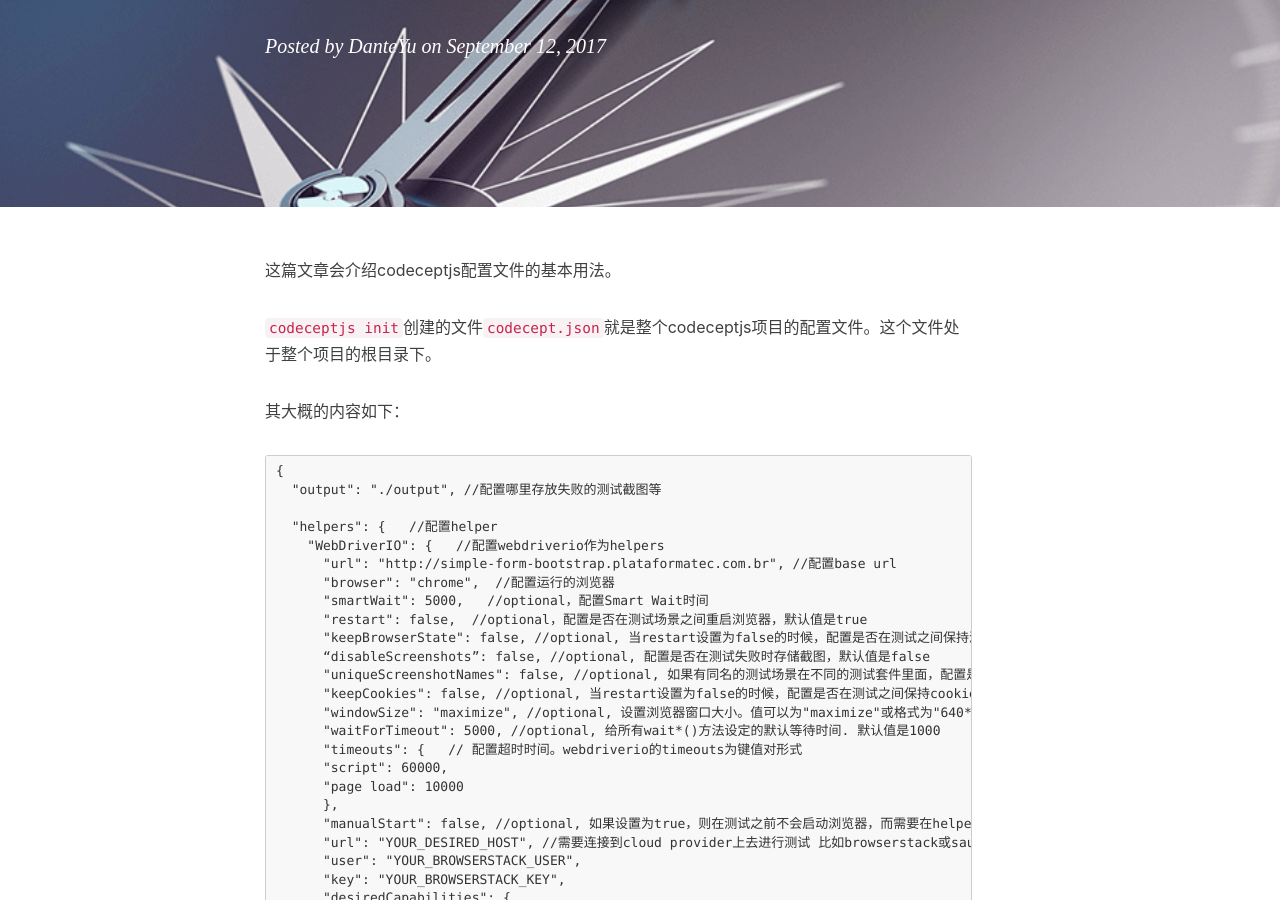
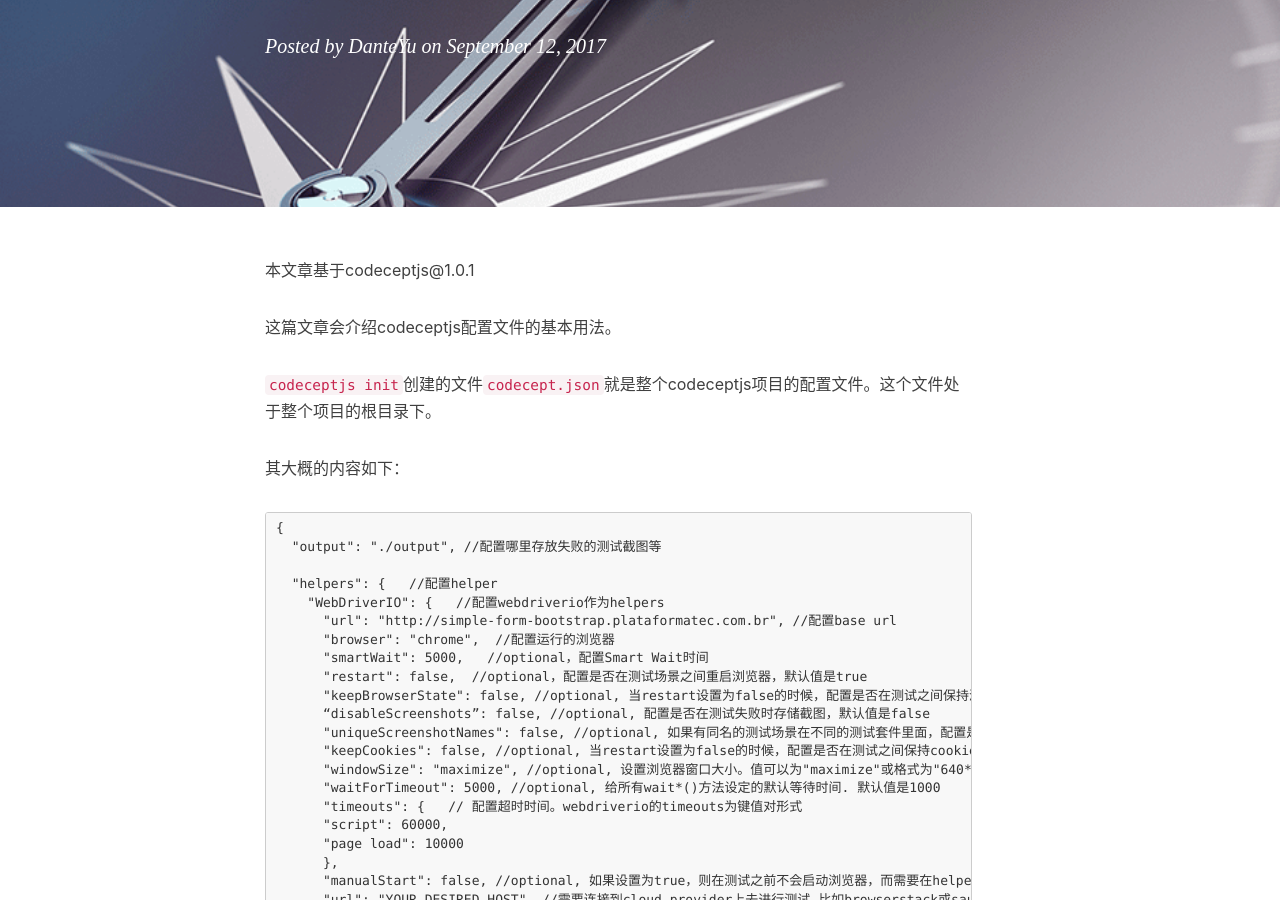
Before and after one commit to DanteYu/DanteYu.github.io, a Jekyll site: the page built from _posts/2017-09-12-codeceptjs5.markdown, in a window 1280 px wide and 900 px high, scrolled down 316 px. Built offline with Jekyll 4.4.1, drawn with Linux system fonts in a browser that asks for light colours; nearby versions of some CDN libraries; comment, search, counter and statistics services are not loaded.

Commit message:
add codeceptjs version to codeceptjs post

```diff
--- a/_posts/2017-08-26-codeceptjs1.markdown
+++ b/_posts/2017-08-26-codeceptjs1.markdown
@@ -7,6 +7,7 @@
 tags:
     - codeceptjs
 ---
+本文章基于codeceptjs@1.0.1
 
 ### codeceptjs介绍
 
--- a/_posts/2017-09-05-codeceptjs2.markdown
+++ b/_posts/2017-09-05-codeceptjs2.markdown
@@ -7,6 +7,7 @@
 tags:
     - codeceptjs
 ---
+本文章基于codeceptjs@1.0.1
 
 这篇文章会介绍一些与页面交互最常用的actions及其用法。
 
--- a/_posts/2017-09-09-codeceptjs3.markdown
+++ b/_posts/2017-09-09-codeceptjs3.markdown
@@ -7,6 +7,7 @@
 tags:
     - codeceptjs
 ---
+本文章基于codeceptjs@1.0.1
 
 这篇文章会介绍UI测试最常用的设计模式在codeceptjs的应用 - **Page Object**
 
--- a/_posts/2017-09-10-codeceptjs4.markdown
+++ b/_posts/2017-09-10-codeceptjs4.markdown
@@ -7,6 +7,7 @@
 tags:
     - codeceptjs
 ---
+本文章基于codeceptjs@1.0.1
 
 这篇文章会介绍codeceptjs的一些高级用法
 
--- a/_posts/2017-09-12-codeceptjs5.markdown
+++ b/_posts/2017-09-12-codeceptjs5.markdown
@@ -7,6 +7,7 @@
 tags:
     - codeceptjs
 ---
+本文章基于codeceptjs@1.0.1
 
 这篇文章会介绍codeceptjs配置文件的基本用法。
 
```
